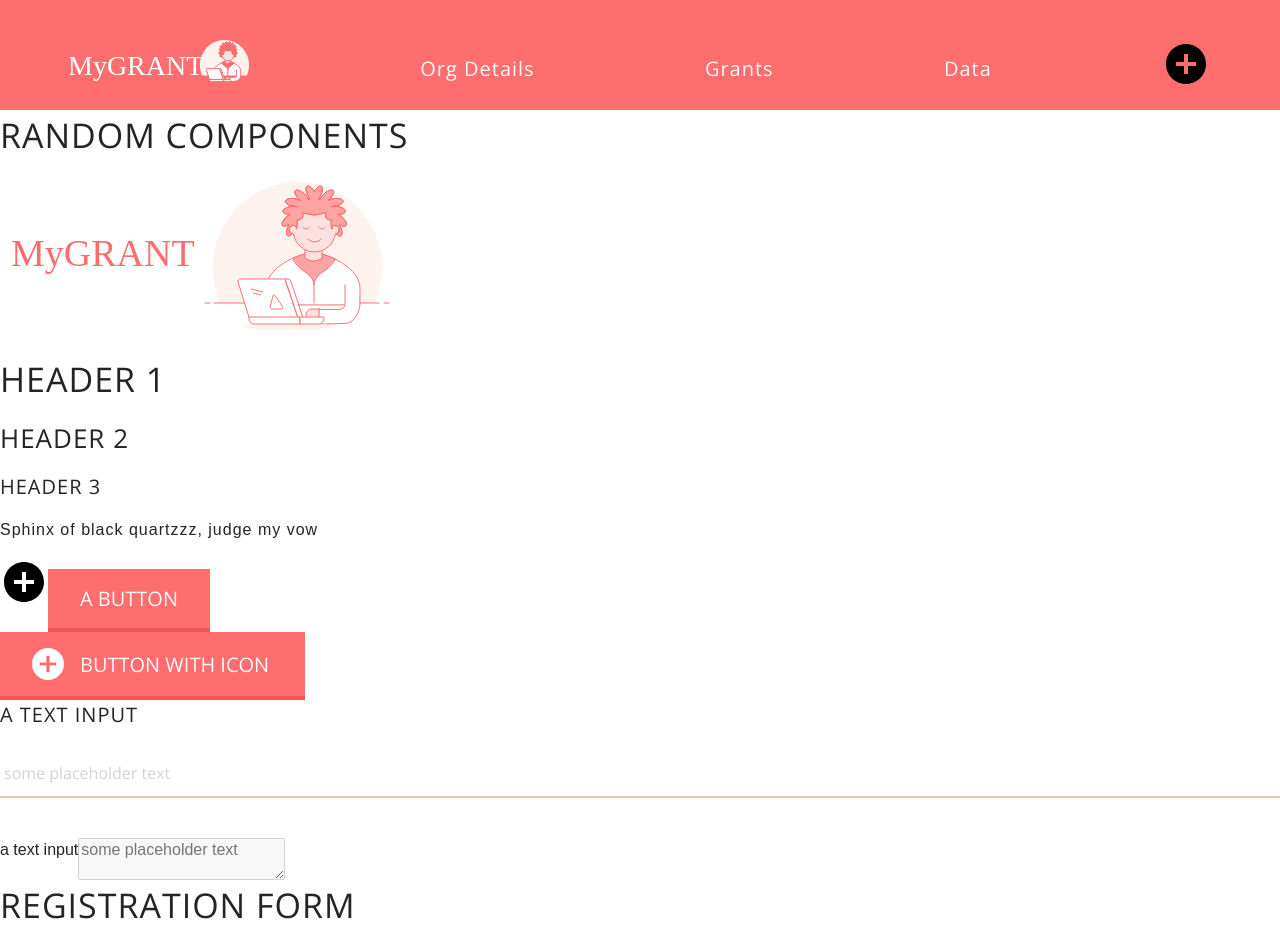
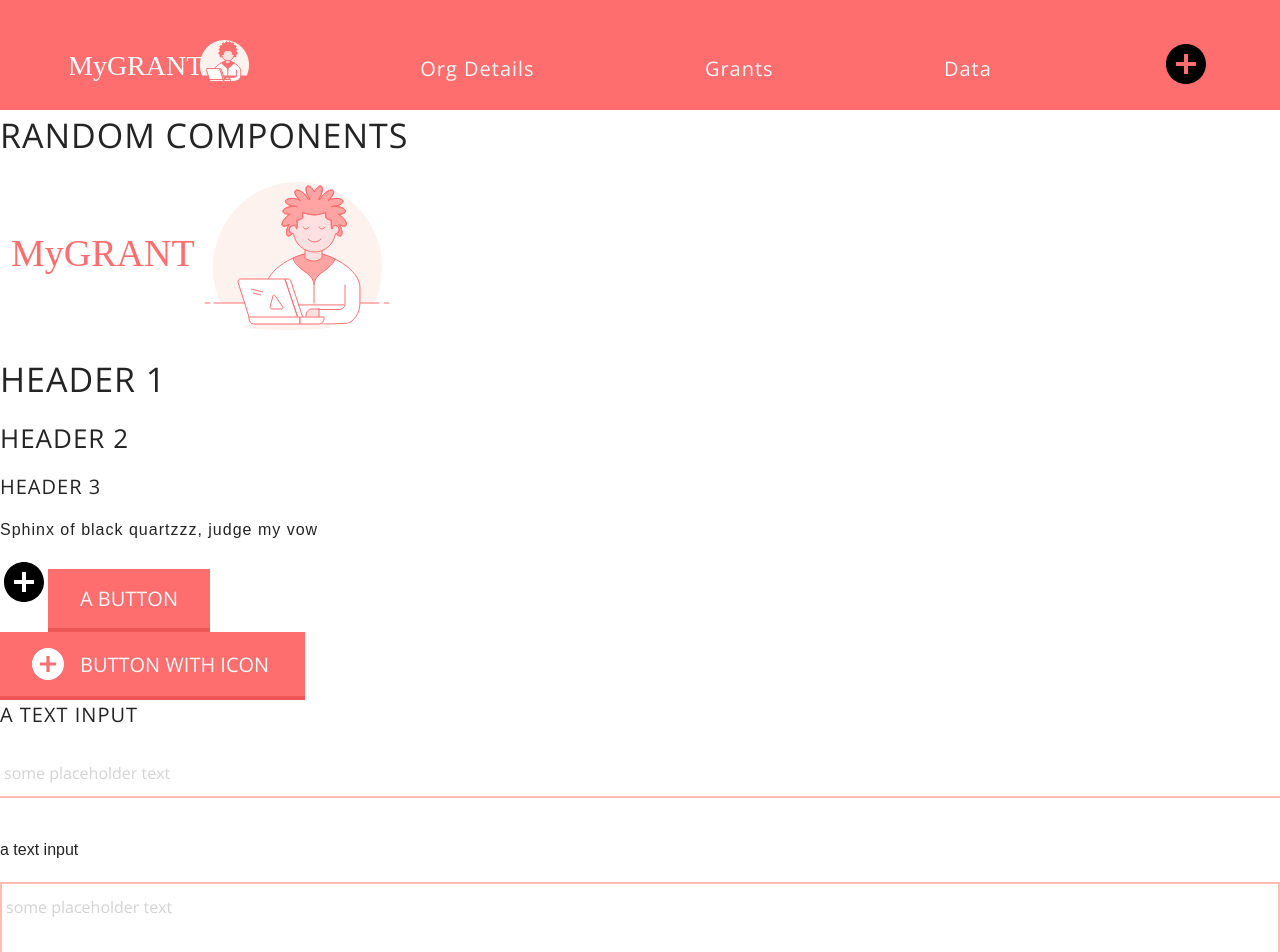
Before and after one commit to sarahhamdi/mygrant, a React (Create React App) app: page / in a window 1280 px wide. Shown: the top 952 px of the page. Built offline with nearby package versions, Linux system fonts and the light colour scheme; no server answers.

Commit message:
finished styling the inputs...for now

```diff
--- a/src/components/InputText/_inputtext.scss
+++ b/src/components/InputText/_inputtext.scss
@@ -7,9 +7,11 @@
     font-family: $font-family--body;
     font-weight: $font-weight--light;
     width: 100%;
+    transition: background 0.3s;
     &:focus {
+      background: #fff9f8;
+      box-shadow: none;
       outline: 2px solid #fff5f4;
-      box-shadow: none;
     }
     &::placeholder {
       color: #d3d3d3;
--- a/src/components/InputTextArea/InputTextArea.js
+++ b/src/components/InputTextArea/InputTextArea.js
@@ -3,6 +3,7 @@ import React from 'react';
 const InputTextArea = ({ extraClass, id, label, name, placeholder, required, disabled, length, readonly }) => (
   <div className={`textarea ${extraClass}`}>
     <label className={`textarea__label`} htmlFor={id} >{label}</label>
+
     <textarea
       className={`textarea__input`}
       id={id}
@@ -10,9 +11,9 @@ const InputTextArea = ({ extraClass, id, label, name, placeholder, required, dis
       placeholder={placeholder}
       maxLength={length}
       spellCheck="true"
-      required
-      disabled
-      readOnly />
+      {...disabled ? disabled : null}
+      {...required ? required : null}
+      {...readonly ? readonly : null}/>
   </div>
 )
 
--- a/src/components/InputTextArea/_inputtextarea.scss
+++ b/src/components/InputTextArea/_inputtextarea.scss
@@ -0,0 +1,20 @@
+.textarea{
+  &__input {
+    @include padding-margin(12px 4px, 20px 0 40px 0);
+    border: 2px solid $melon;
+    color: $charcoal;
+    font-family: $font-family--body;
+    font-weight: $font-weight--light;
+    min-height: 200px;
+    transition: background 0.3s;
+    width: 100%;
+    &:focus {
+      background: #fff9f8;
+      box-shadow: none;
+      outline: 2px solid #fff5f4;
+    }
+    &::placeholder {
+      color: #d3d3d3;
+    }
+  }
+}
--- a/src/styles/css/index.css
+++ b/src/styles/css/index.css
@@ -265,11 +265,30 @@ button {
   color: #242424;
   font-family: "Open Sans", sans-serif;
   font-weight: 300;
+  width: 100%;
+  transition: background 0.3s; }
+  .inputtext__input:focus {
+    background: #fff9f8;
+    box-shadow: none;
+    outline: 2px solid #fff5f4; }
+  .inputtext__input::placeholder {
+    color: #d3d3d3; }
+
+.textarea__input {
+  padding: 12px 4px;
+  margin: 20px 0 40px 0;
+  border: 2px solid #fdbdb3;
+  color: #242424;
+  font-family: "Open Sans", sans-serif;
+  font-weight: 300;
+  min-height: 200px;
+  transition: background 0.3s;
   width: 100%; }
-  .inputtext__input:focus {
-    outline: 2px solid #fff5f4;
-    box-shadow: none; }
-  .inputtext__input::placeholder {
+  .textarea__input:focus {
+    background: #fff9f8;
+    box-shadow: none;
+    outline: 2px solid #fff5f4; }
+  .textarea__input::placeholder {
     color: #d3d3d3; }
 
 .form--registration .button {
--- a/src/styles/scss/index.scss
+++ b/src/styles/scss/index.scss
@@ -8,6 +8,7 @@
 @import '../../components/ButtonWithIcon/buttonwithicon';
 @import '../../components/Header/header';
 @import '../../components/InputText/inputtext';
+@import '../../components/InputTextArea/inputtextarea';
 @import '../../components/FormRegistration/formregistration';
 @import '../../components/FormLogin/formlogin';
 
```
Also changed, not shown: 1 other file (tests, documents, lock files or other folders).
